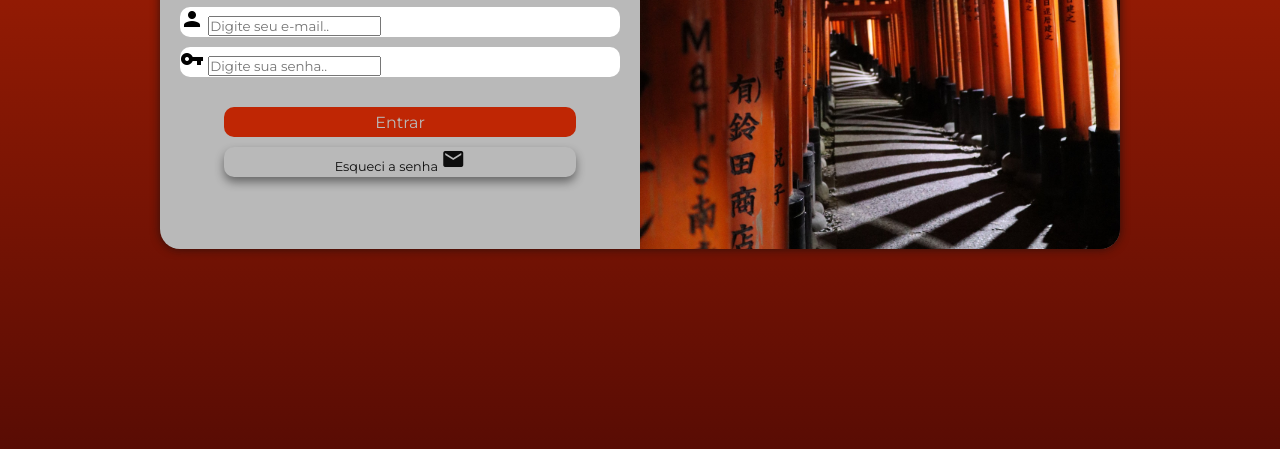
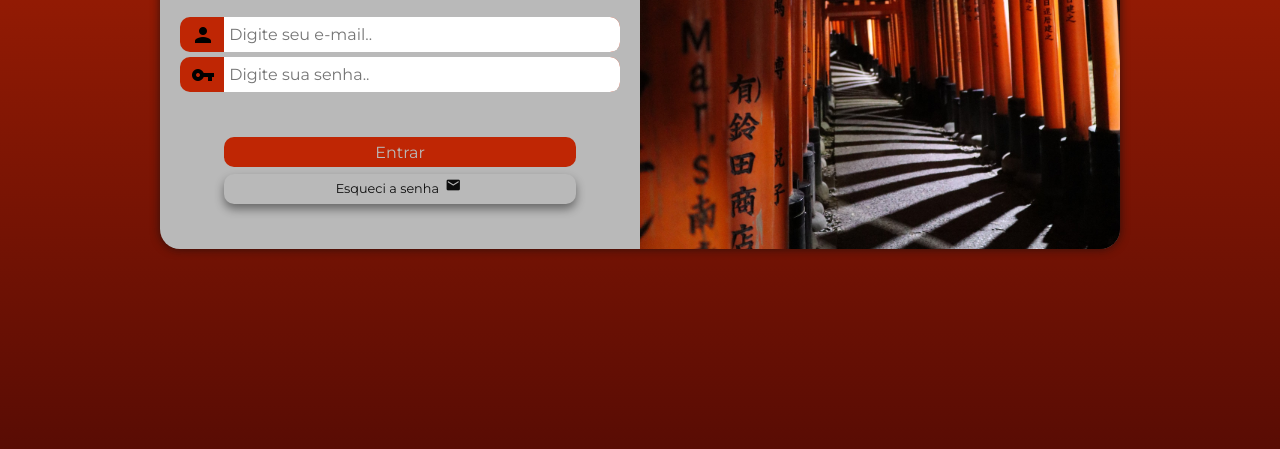
Before and after one commit to devMauriciojunior/Projeto-login, a plain HTML site: page index.html in a window 1280 px wide. Shown: the part 351-800 px from the top of the page. Drawn offline with Linux system fonts and the light colour scheme.

Commit message:
finalizado

```diff
--- a/estilos/media-query.css
+++ b/estilos/media-query.css
@@ -8,7 +8,7 @@
 
    section#login {
       width: 85vw;
-      height: 300px;
+      height: 340px;
    }
 
    section#login > div#img {
--- a/estilos/style.css
+++ b/estilos/style.css
@@ -58,23 +58,44 @@ section#login > div#formu {
 
 div#formu > h1 {
    text-align: center;
-   margin: 15px 0px 15px 0px;
+   margin: 10px 0px 20px 0px;
+   text-transform: uppercase;
 }
 
 div#formu > p {
    font-size: 0.8em;
+   margin-bottom: 20px;
 }
 
 form > .campo {
-   background-color: white;
-   margin: 10px 0px;
+   background-color: var(--cor2);
+   margin: 5px 0px;
    border-radius: 10px;
    font-size: 1em;
-   height: 30px;
+   height: 35px;
 }
 
 div.campo > label {
    display: none;
+}
+
+div.campo > i  {
+   font-size: 1.5rem;
+   width: 35px;
+   padding: 6px;
+   margin-left: 5px;
+}
+
+div.campo > input {
+   border: none;
+   background-color: white;
+   color: var(--cor1);
+   font-size: 1rem;
+   height: 100%;
+   width: calc(100% - 44.2px) ;
+   padding: 5px;
+   border-radius: 0px 10px 10px 0px;
+   transform: translateY(-6.9px);
 }
 
 form > input[type=submit] {
@@ -82,8 +103,8 @@ form > input[type=submit] {
    font-size: 1em;
    width: 80%;
    height: 30px;
-   margin: 10px auto;
-   margin-top: 30px;
+   margin: 7px auto;
+   margin-top: 45px;
    color: var(--cor1);
    background-color: var(--cor2);
    border: none;
@@ -93,6 +114,11 @@ form > input[type=submit] {
 
 form > input[type=submit]:hover {
    background-color: var(--cor3);
+}
+
+form .material-icons {
+   font-size: 1rem;
+   padding: 3px;
 }
 
 form > a.btn {
```
